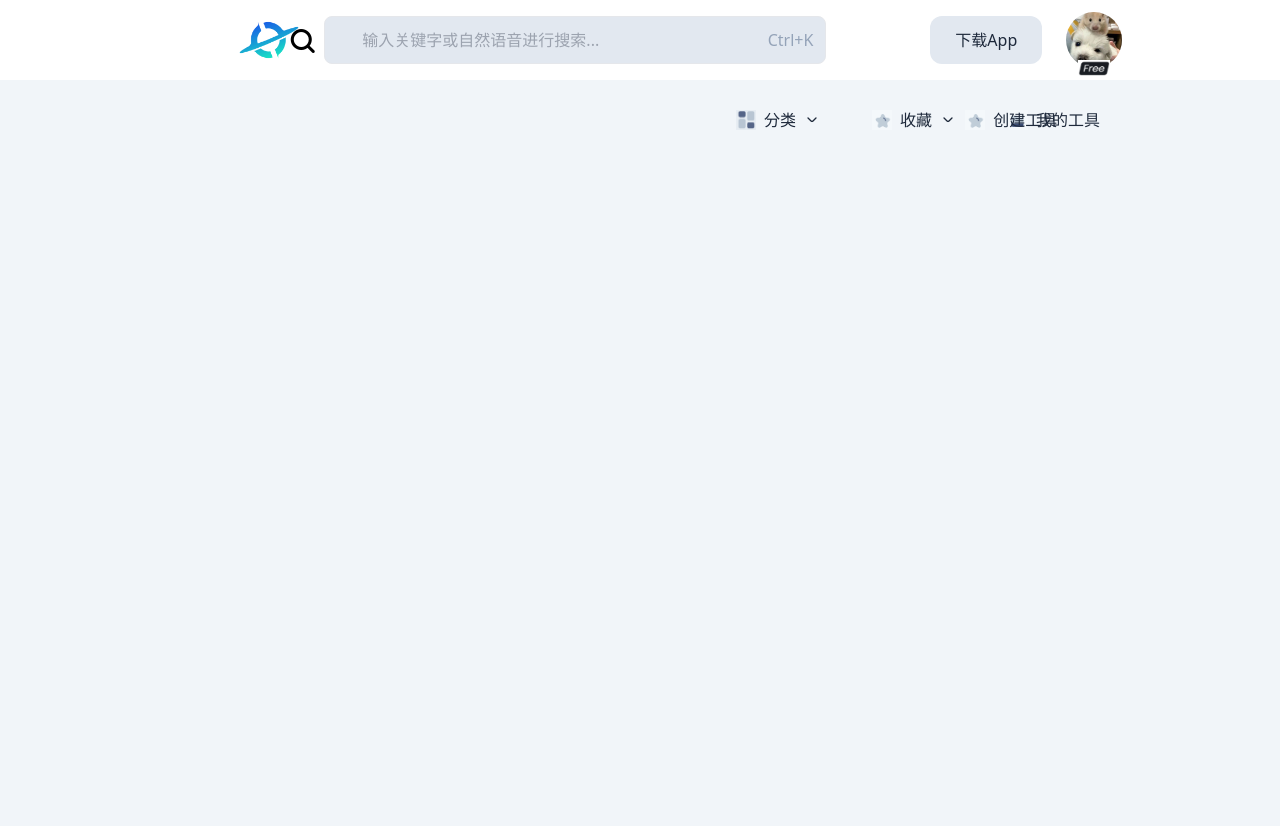
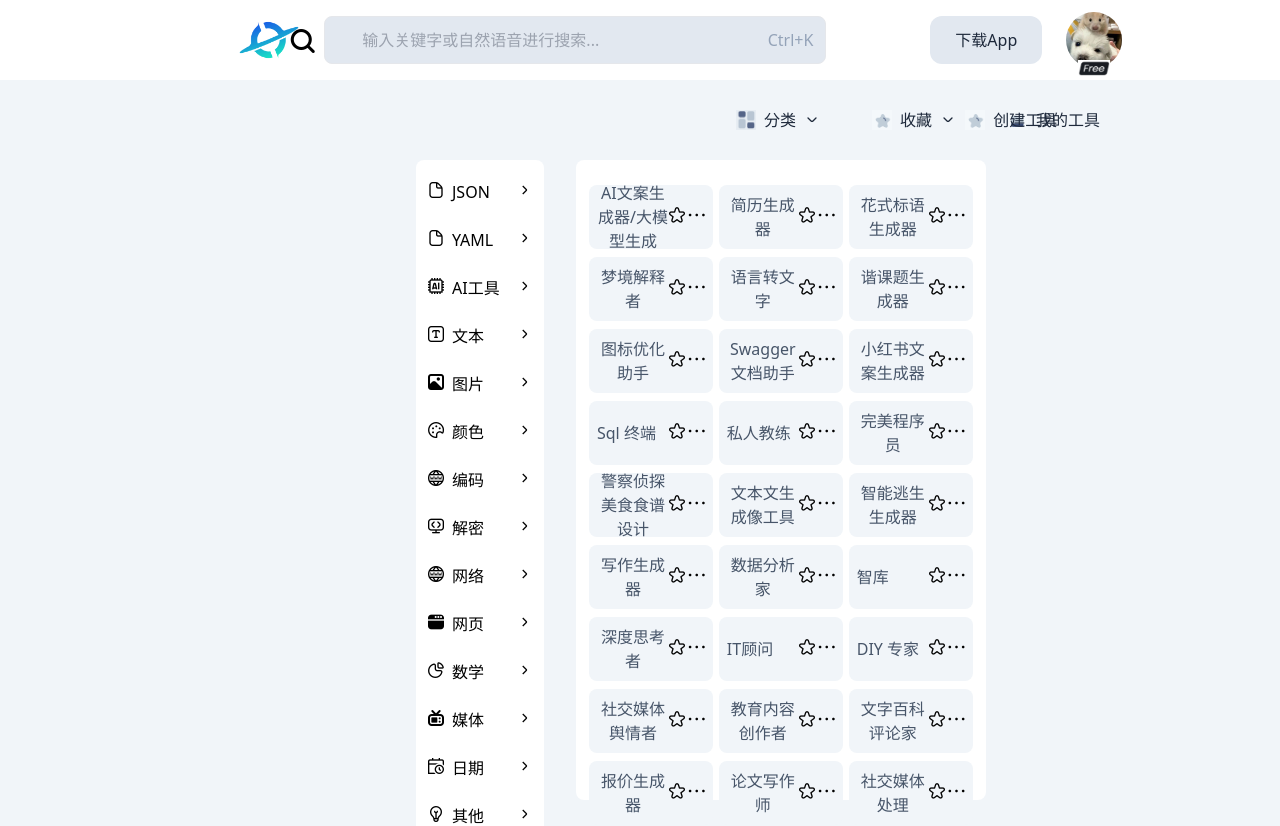
Before and after one commit to yypete/nextx, a Vue app: page /side-bar/ai-box in a window 1280 px wide. Shown: the top 826 px of the page. Built offline with nearby package versions, Linux system fonts and the light colour scheme.

Commit message:
Update Nested routing configuration

```diff
--- a/src/App.vue
+++ b/src/App.vue
@@ -1,18 +1,17 @@
 <template>
   <div>
     <!-- nav-section -->
-    <HeaderNav />
+    <header><HeaderNav /></header>
     <!--router-view -->
-    <div class="w-full flex items-center bg-slate-100 justify-center">
+    <aside class=" w-full flex items-center bg-slate-100 justify-center">
       <div class="h-screen w-1/2">
         <router-view />
       </div>
-    </div>
+    </aside>
   </div>
 </template>
 <script lang="ts">
 import HeaderNav from "@/components/HeaderNav.vue";
-import SideBarMenu from "./components/SideBarMenu.vue";
 export default {
   name: "HomeApp",
   components: {
--- a/src/components/HeaderNav.vue
+++ b/src/components/HeaderNav.vue
@@ -1,5 +1,5 @@
 <template>
-  <div class="header-container bg-slate-100 relative">
+  <header class="header-container bg-slate-100 relative">
     <!-- 顶部搜索栏 -->
     <nav
       class="search-nav flex items-center justify-center px-3 py-4 h-20 relative space-x-6 bg-white"
@@ -117,7 +117,7 @@
         </div>
       </nav>
     </div>
-  </div>
+  </header>
 </template>
 <script lang="ts">
 import { defineComponent } from "vue";
--- a/src/components/SideBarMenu.vue
+++ b/src/components/SideBarMenu.vue
@@ -1,10 +1,10 @@
 <template>
   <div class="flex justify-between w-full -translate-x-48">
     <!-- sidebar-menu -->
-    <div
+    <aside
       class="sidebar-menu bg-white w-40 h-[70%] py-2 rounded-lg translate-x-72"
     >
-      <router-link to="/json-box" class="menu-item">
+      <router-link to="/side-bar/json-box" class="menu-item">
         <a
           href="#"
           class="menu-link flex items-center justify-between px-3 py-3 focus:bg-slate-200 focus:rounded-lg hover:bg-slate-200 hover:rounded-lg"
@@ -16,7 +16,7 @@
           <i class="arrow-icon fi fi-ss-angle-small-right"></i>
         </a>
       </router-link>
-      <router-link to="/yaml-box" class="menu-item">
+      <router-link to="/side-bar/yaml-box" class="menu-item">
         <a
           href="#"
           class="menu-link flex items-center justify-between px-3 py-3 focus:bg-slate-200 focus:rounded-lg hover:bg-slate-200 hover:rounded-lg"
@@ -28,7 +28,7 @@
           <i class="arrow-icon fi fi-ss-angle-small-right"></i>
         </a>
       </router-link>
-      <router-link to="/ai-box" class="menu-item">
+      <router-link to="/side-bar/ai-box" class="menu-item">
         <a
           href="#"
           class="menu-link flex items-center justify-between px-3 py-3 focus:bg-slate-200 focus:rounded-lg hover:bg-slate-200 hover:rounded-lg"
@@ -40,7 +40,7 @@
           <i class="arrow-icon fi fi-ss-angle-small-right"></i>
         </a>
       </router-link>
-      <router-link to="/text-box" class="menu-item">
+      <router-link to="/side-bar/text-box" class="menu-item">
         <a
           href="#"
           class="menu-link flex items-center justify-between px-3 py-3 focus:bg-slate-200 focus:rounded-lg hover:bg-slate-200 hover:rounded-lg"
@@ -52,7 +52,7 @@
           <i class="arrow-icon fi fi-ss-angle-small-right"></i>
         </a>
       </router-link>
-      <router-link to="/pic-box" class="menu-item">
+      <router-link to="/side-bar/pic-box" class="menu-item">
         <a
           href="#"
           class="menu-link flex items-center justify-between px-3 py-3 focus:bg-slate-200 focus:rounded-lg hover:bg-slate-200 hover:rounded-lg"
@@ -64,7 +64,7 @@
           <i class="arrow-icon fi fi-ss-angle-small-right"></i>
         </a>
       </router-link>
-      <router-link to="/color-box" class="menu-item">
+      <router-link to="/side-bar/color-box" class="menu-item">
         <a
           href="#"
           class="menu-link flex items-center justify-between px-3 py-3 focus:bg-slate-200 focus:rounded-lg hover:bg-slate-200 hover:rounded-lg"
@@ -76,7 +76,7 @@
           <i class="arrow-icon fi fi-ss-angle-small-right"></i>
         </a>
       </router-link>
-      <router-link to="/program-box" class="menu-item">
+      <router-link to="/side-bar/program-box" class="menu-item">
         <a
           href="#"
           class="menu-link flex items-center justify-between px-3 py-3 focus:bg-slate-200 focus:rounded-lg hover:bg-slate-200 hover:rounded-lg"
@@ -88,7 +88,7 @@
           <i class="arrow-icon fi fi-ss-angle-small-right"></i>
         </a>
       </router-link>
-      <router-link to="/decrypt-box" class="menu-item">
+      <router-link to="/side-bar/decrypt-box" class="menu-item">
         <a
           href="#"
           class="menu-link flex items-center justify-between px-3 py-3 focus:bg-slate-200 focus:rounded-lg hover:bg-slate-200 hover:rounded-lg"
@@ -100,7 +100,7 @@
           <i class="arrow-icon fi fi-ss-angle-small-right"></i>
         </a>
       </router-link>
-      <router-link to="/internet-box" class="menu-item">
+      <router-link to="/side-bar/internet-box" class="menu-item">
         <a
           href="#"
           class="menu-link flex items-center justify-between px-3 py-3 focus:bg-slate-200 focus:rounded-lg hover:bg-slate-200 hover:rounded-lg"
@@ -112,7 +112,7 @@
           <i class="arrow-icon fi fi-ss-angle-small-right"></i>
         </a>
       </router-link>
-      <router-link to="/web-box" class="menu-item">
+      <router-link to="/side-bar/web-box" class="menu-item">
         <a
           href="#"
           class="menu-link flex items-center justify-between px-3 py-3 focus:bg-slate-200 focus:rounded-lg hover:bg-slate-200 hover:rounded-lg"
@@ -124,7 +124,7 @@
           <i class="arrow-icon fi fi-ss-angle-small-right"></i>
         </a>
       </router-link>
-      <router-link to="/math-box" class="menu-item">
+      <router-link to="/side-bar/math-box" class="menu-item">
         <a
           href="#"
           class="menu-link flex items-center justify-between px-3 py-3 focus:bg-slate-200 focus:rounded-lg hover:bg-slate-200 hover:rounded-lg"
@@ -136,7 +136,7 @@
           <i class="arrow-icon fi fi-ss-angle-small-right"></i>
         </a>
       </router-link>
-      <router-link to="/media-box" class="menu-item">
+      <router-link to="/side-bar/media-box" class="menu-item">
         <a
           href="#"
           class="menu-link flex items-center justify-between px-3 py-3 focus:bg-slate-200 focus:rounded-lg hover:bg-slate-200 hover:rounded-lg"
@@ -148,7 +148,7 @@
           <i class="arrow-icon fi fi-ss-angle-small-right"></i>
         </a>
       </router-link>
-      <router-link to="/calendar-box" class="menu-item">
+      <router-link to="/side-bar/calendar-box" class="menu-item">
         <a
           href="#"
           class="menu-link flex items-center justify-between px-3 py-3 focus:bg-slate-200 focus:rounded-lg hover:bg-slate-200 hover:rounded-lg"
@@ -160,7 +160,7 @@
           <i class="arrow-icon fi fi-ss-angle-small-right"></i>
         </a>
       </router-link>
-      <router-link to="/other-box" class="menu-item">
+      <router-link to="/side-bar/other-box" class="menu-item">
         <a
           href="#"
           class="menu-link flex items-center justify-between px-3 py-3 focus:bg-slate-200 focus:rounded-lg hover:bg-slate-200 hover:rounded-lg"
@@ -172,10 +172,10 @@
           <i class="arrow-icon fi fi-ss-angle-small-right"></i>
         </a>
       </router-link>
-    </div>
-    <div class="w-full translate-x-80">
+    </aside>
+    <main class="w-full translate-x-80">
       <router-view />
-    </div>
+    </main>
   </div>
 </template>
 <script lang="ts">
--- a/src/components/ToolTable.vue
+++ b/src/components/ToolTable.vue
@@ -1,5 +1,5 @@
 <template>
-  <div class="bg-white rounded-lg px-3 w-[80%]">
+  <main class="bg-white rounded-lg px-3 w-[80%]">
     <table class="table w-full my-4">
       <tr
         class="w-full flex text-center space-x-1 items-center py-2"
@@ -41,7 +41,7 @@
         </td>
       </tr>
     </table>
-  </div>
+  </main>
 </template>
 <script lang="ts">
 import { defineComponent, PropType } from "vue";
```
Also changed, not shown: src/router/index.ts (+15 -14 lines).
